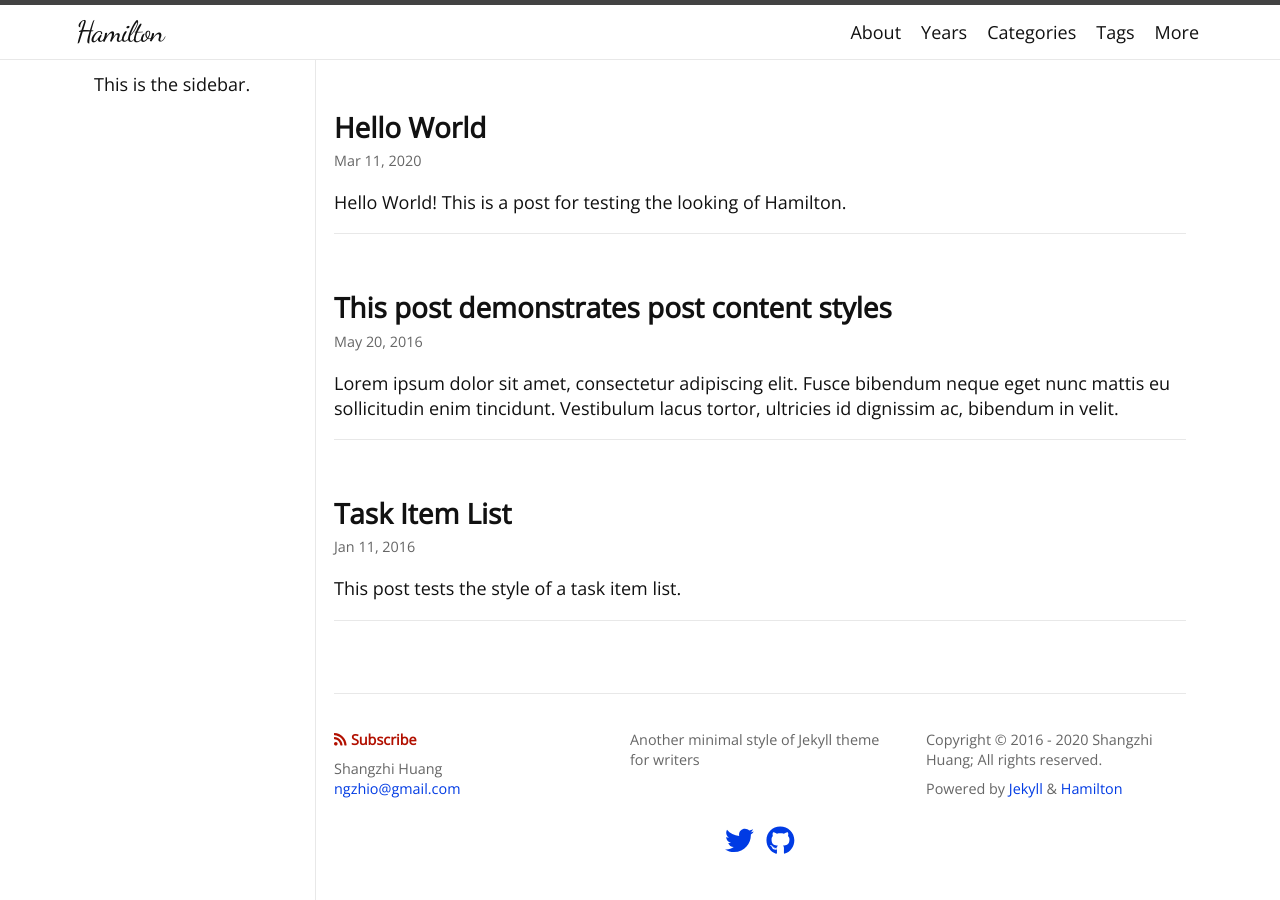
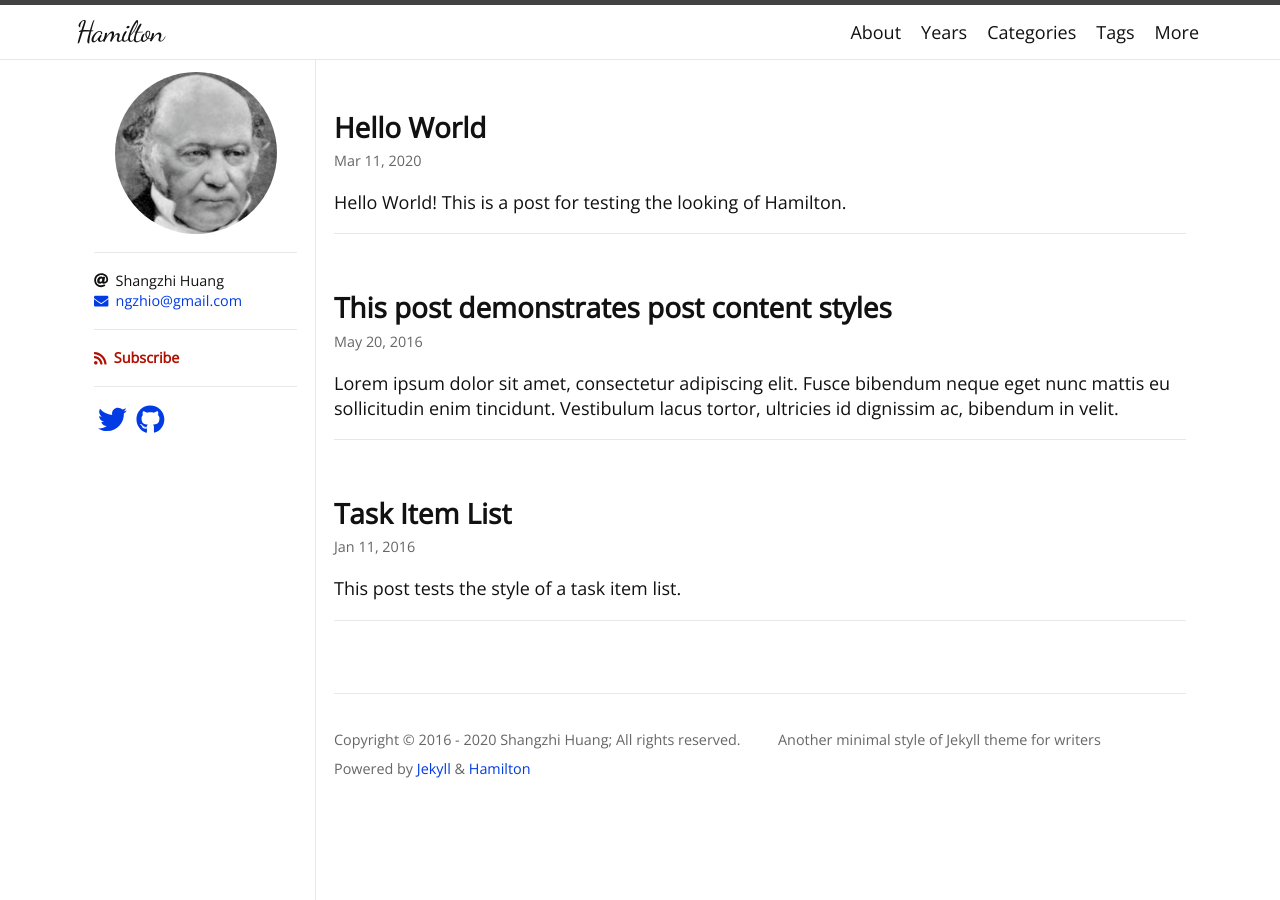
Before and after one commit to zivong/jekyll-theme-hamilton, a Jekyll site: the page built from index.html, in a window 1280 px wide. Built offline with Jekyll 4.4.1, drawn with Linux system fonts in a browser that asks for light colours; nearby versions of some CDN libraries.

Commit message:
Adjust sidebar and footer

```diff
--- a/_config.yml
+++ b/_config.yml
@@ -1,6 +1,7 @@
 title: Hamilton
 description: Another minimal style of Jekyll theme for writers
 author: Shangzhi Huang
+avatar: /logo.png
 email: ngzhio@gmail.com
 
 plugins:
--- a/_includes/footer.html
+++ b/_includes/footer.html
@@ -1,24 +1,4 @@
 <div class="footer-col-wrapper">
-
-  <div class="footer-col">
-    <p class="feed-subscribe">
-      <a href="{{ 'feed.xml' | relative_url }}">
-        <i class="feed-icon fas fa-rss"></i><span>Subscribe</span>
-      </a>
-    </p>
-    <ul class="contact-list">
-      {%- if site.author -%}
-        <li class="p-name">{{ site.author | escape }}</li>
-      {%- endif -%}
-      {%- if site.email -%}
-        <li><a class="u-email" href="mailto:{{ site.email }}">{{ site.email }}</a></li>
-      {%- endif -%}
-    </ul>
-  </div>
-
-  <div class="footer-col">
-    <p>{{ site.description | escape }}</p>
-  </div>
 
   <div class="footer-col">
     <div class="copyright">
@@ -37,12 +17,8 @@
       Powered by <a href="https://jekyllrb.com/">Jekyll</a> & <a href="https://github.com/ngzhio/jekyll-theme-hamilton">Hamilton</a>
     </p>
   </div>
+
+  <div class="footer-col">
+    <p>{{ site.description | escape }}</p>
+  </div>
 </div>
-
-{% if site.data.social %}
-  <div class="social-icons">
-    {% for social in site.data.social %}
-      <a class="social-icon" href="{{ social.url }}"><i class="{{ social.icon | default: 'fas fa-link' }} fa-2x" title="{{ social.title }}"></i></a>
-    {% endfor %}
-  </div>
-{% endif %}
--- a/_includes/sidebar.html
+++ b/_includes/sidebar.html
@@ -1 +1,39 @@
-<p>This is the sidebar.</p>
+{% if site.avatar -%}
+  <div class="sidebar-section">
+    {%- if site.avatar contains "://" -%}
+      {%- assign avatar = site.avatar -%}
+    {%- else -%}
+      {%- assign avatar = site.avatar | relative_url -%}
+    {%- endif -%}
+    <img src="{{ avatar }}" class="author-avatar u-photo align-center" alt="{{ site.author }}">
+  </div>
+{%- endif %}
+
+<div class="sidebar-section">
+  <ul class="contact-list">
+    {% if site.author -%}
+      <li class="p-name"><i class="sidebar-icon fas fa-at"></i><span>{{ site.author | escape }}</span></li>
+    {%- endif %}
+    {% if site.email -%}
+      <li><a class="u-email" href="mailto:{{ site.email }}"><i class="sidebar-icon fas fa-envelope"></i><span>{{ site.email }}</span></a></li>
+    {%- endif %}
+  </ul>
+</div>
+
+<div class="sidebar-section feed-subscribe">
+  <a href="{{ 'feed.xml' | relative_url }}">
+    <i class="sidebar-icon fas fa-rss"></i><span>Subscribe</span>
+  </a>
+</div>
+
+{% if site.data.social -%}
+  <div class="sidebar-section">
+    <ul class="social-icons">
+      {% for social in site.data.social -%}
+        <li>
+          <a class="social-icon" href="{{ social.url }}"><i class="{{ social.icon | default: 'fas fa-link' }} fa-2x" title="{{ social.title }}"></i></a>
+        </li>
+      {%- endfor %}
+    </ul>
+  </div>
+{%- endif %}
--- a/_sass/hamilton/layout.scss
+++ b/_sass/hamilton/layout.scss
@@ -174,6 +174,52 @@
 .site-sidebar {
   padding: $spacing-unit / 2;
   border-right: 1px solid;
+  @include relative-font-size(0.8);
+}
+
+.sidebar-section {
+  padding-bottom: $spacing-unit / 2;
+  border-bottom: 1px solid;
+  margin-bottom: $spacing-unit / 2;
+
+  &:last-child {
+    padding-bottom: 0;
+    border-bottom: 0;
+    margin-bottom: 0;
+  }
+}
+
+.sidebar-icon {
+  margin-right: 0.5em;
+}
+
+.feed-subscribe {
+  font-weight: bold;
+  text-align: left;
+}
+
+.contact-list {
+  list-style: none;
+  margin-left: 0;
+  margin-bottom: 0;
+}
+
+.social-icons {
+  list-style: none;
+  margin-left: 0;
+  margin-bottom: 0;
+  text-align: left;
+  display: flex;
+
+  .social-icon {
+    margin: 0.3em;
+  }
+}
+
+.author-avatar {
+  width: $base-font-size * 9;
+  height: auto;
+  border-radius: 50%;
 }
 
 /**
@@ -447,25 +493,3 @@ figcaption.align-center {
     }
   }
 }
-
-.feed-subscribe {
-  font-weight: bold;
-  text-align: left;
-  .feed-icon {
-    margin-right: 0.3em;
-  }
-}
-
-.contact-list {
-  list-style: none;
-  margin-left: 0;
-}
-
-.social-icons {
-  text-align: center;
-  margin-top: $spacing-unit / 2;
-
-  .social-icon {
-    margin: 0.3em;
-  }
-}
--- a/_sass/hamilton/skin.scss
+++ b/_sass/hamilton/skin.scss
@@ -148,6 +148,10 @@ table {
   border-top-color: $border-color-light;
 }
 
+.sidebar-section {
+  border-bottom-color: $border-color-light;
+}
+
 .feed-subscribe {
   a {
     color: $subscribe-color;
```
Also changed, not shown: README.md.
